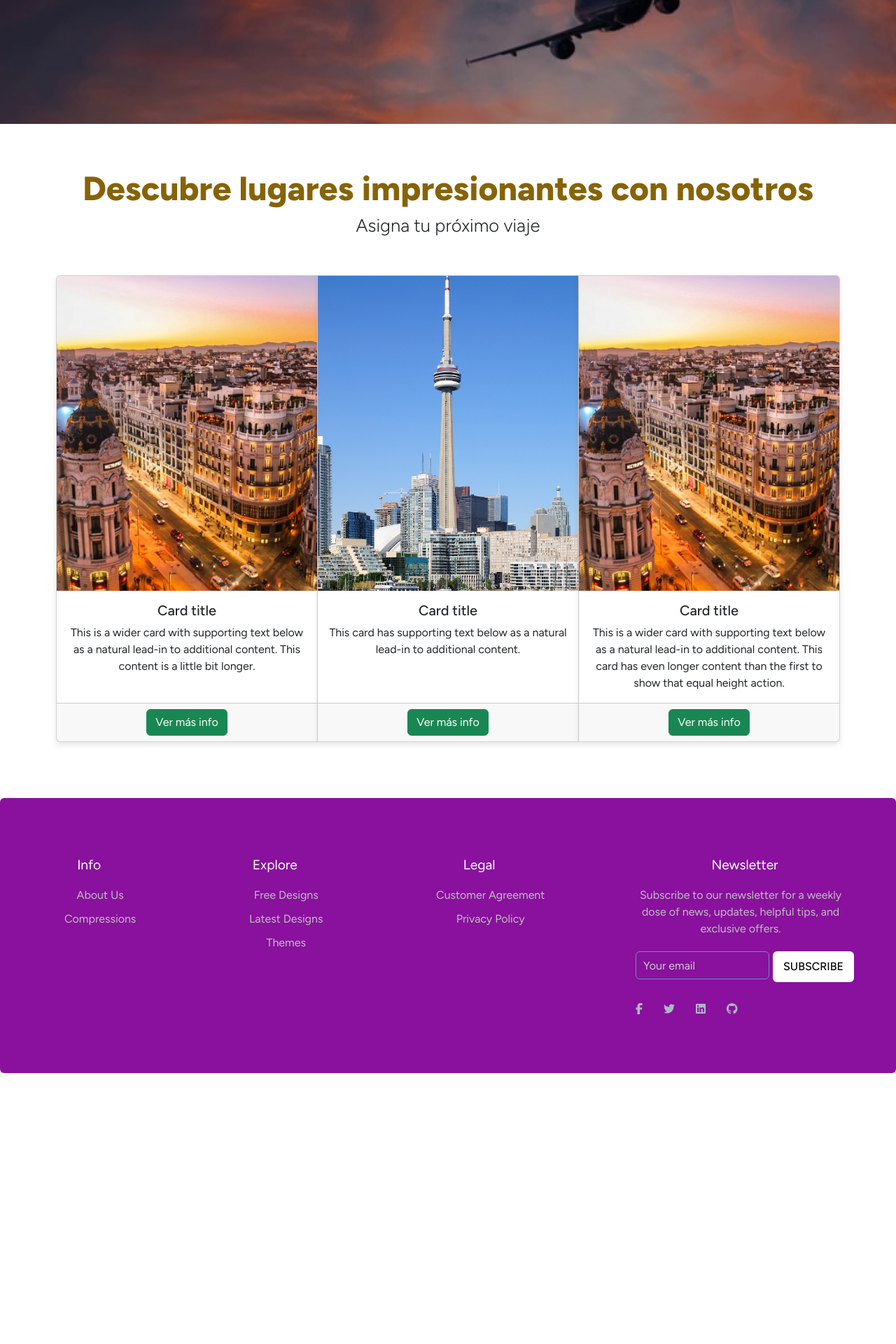
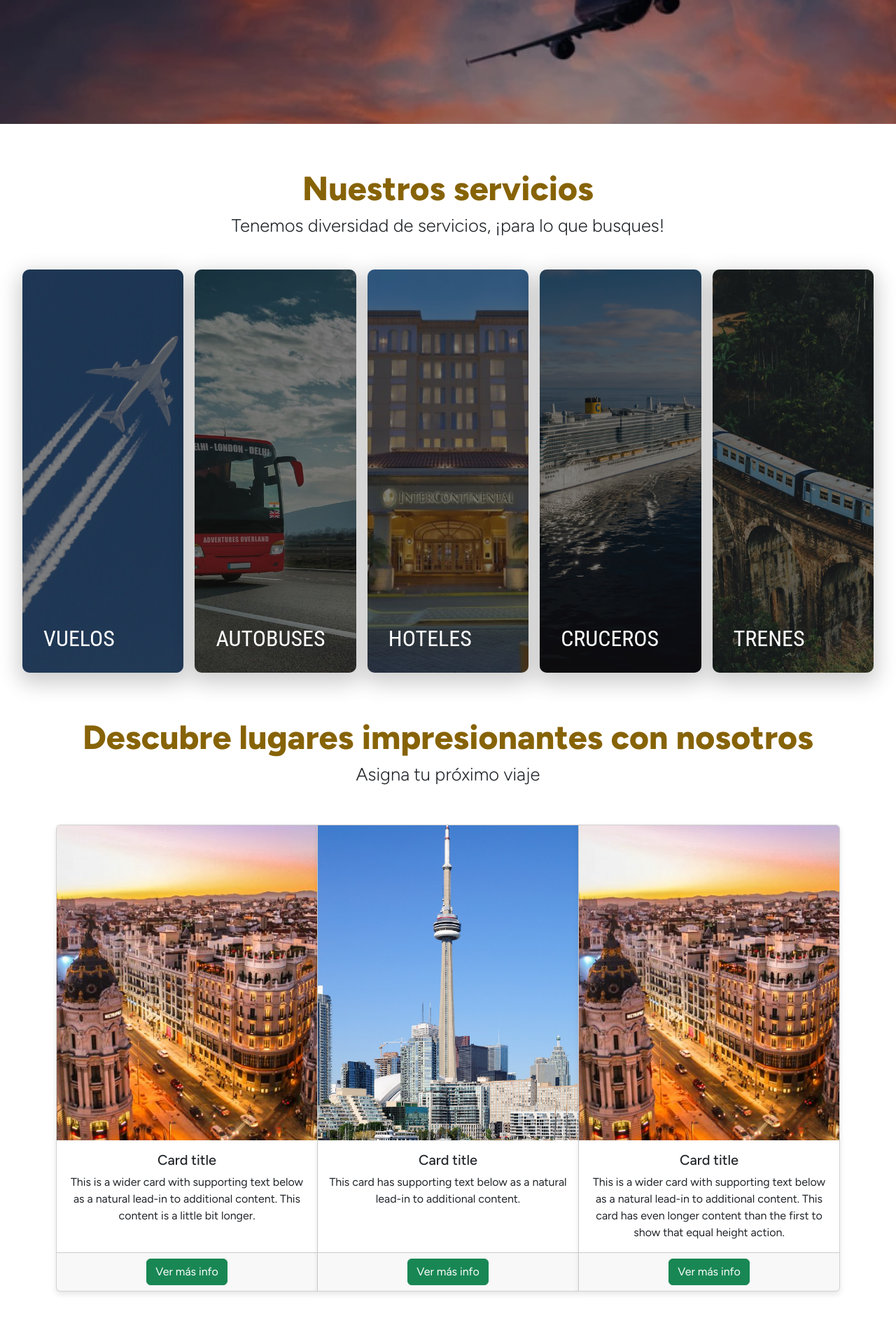
Before and after one commit to balgxmr/flightdreams, a PHP site: page / in a window 1280 px wide. Shown: the part 508-2428 px from the top of the page at 70% size. Before the commit the page ends 2041 px from the top, so only its background shows below. Run offline with PHP 8.4, Linux system fonts and the light colour scheme; some libraries are stand-ins or nearby versions.

Commit message:
moar changes, index mainly

```diff
--- a/config/routes.php
+++ b/config/routes.php
@@ -70,6 +70,8 @@
             $adminController->verReservasAdmin();
         } elseif($action == 'actualizarEstado'){
             $adminController->actualizarEstado();
+        } elseif ($action =='insertarPaquete'){
+            $adminController->insertarPaquete();
         }
 
         if ($servicio) {
--- a/public/css/style.css
+++ b/public/css/style.css
@@ -125,11 +125,97 @@ body {
   font-size: 1.6rem;
   font-weight: 300;
 }
-
 .card-img-top {
   width: 100%;
   height: 450px;
   object-fit: cover;
+}
+
+/* CARDS DE SERVICIOS */
+.custom-card {
+  width: 24rem;
+  height: 36rem;
+  border-radius: 10px;
+  overflow: hidden;
+  cursor: pointer;
+  position: relative;
+  color: var(--blanco);
+  box-shadow: 0 10px 30px 5px rgba(0, 0, 0, 0.2);
+}
+
+.custom-card img {
+  position: absolute;
+  object-fit: cover;
+  width: 100%;
+  height: 100%;
+  top: 0;
+  left: 0;
+  opacity: 0.9;
+  transition: opacity 0.2s ease-out;
+}
+
+.custom-card::before {
+  content: "";
+  position: absolute;
+  top: 0;
+  left: 0;
+  width: 100%;
+  height: 100%;
+  background: rgba(0, 0, 0, 0.5);
+  z-index: 1;
+}
+
+.custom-card .card-content {
+  position: relative;
+  z-index: 2;
+  padding: 20px;
+  height: 100%;
+}
+
+.custom-card h2 {
+  position: absolute;
+  inset: auto auto 30px 30px;
+  margin: 0;
+  transition: inset 0.3s ease-out;
+  font-family: "Roboto Condensed", sans-serif;
+  font-weight: normal;
+  text-transform: uppercase;
+}
+
+.custom-card p,
+.custom-card a {
+  position: absolute;
+  opacity: 0;
+  max-width: 80%;
+  transition: opacity 0.3s ease-out;
+}
+
+.custom-card p {
+  inset: auto auto 110px 30px;
+}
+
+.custom-card a {
+  inset: auto auto 50px 30px;
+  color: inherit;
+  text-decoration: none;
+}
+
+.custom-card:hover h2 {
+  inset: auto auto 210px 30px;
+}
+
+.custom-card:hover p,
+.custom-card:hover a {
+  opacity: 1;
+  transition: opacity 0.5s 0.1s ease-in;
+}
+
+.custom-card:hover img {
+  opacity: 0.9;
+}
+
+.material-symbols-outlined {
+  vertical-align: middle;
 }
 
 /* FOOTER */
@@ -151,6 +237,7 @@ body {
 }
 .footer-col .links {
   margin-top: 20px;
+  padding-left: 0rem;
 }
 .footer-col .links li {
   list-style: none;
@@ -272,8 +359,6 @@ body {
  *
  *
  */
-.formsContainer--text {
-}
 
 .carousel-inner .imagenCotizar {
   height: 350px;
@@ -283,9 +368,6 @@ body {
 
 .recomendadosImg {
   height: 300px;
-}
-
-.destinosCustom {
 }
 
 /*
@@ -417,7 +499,7 @@ body {
   box-shadow: 0 4px 8px rgba(0, 0, 0, 0.1);
 }
 
-/**/
+/* DASHBOARD - Admin page */
 .gridContainer {
   display: grid;
   grid-template-columns: 300px 1fr;
@@ -453,6 +535,17 @@ body {
   text-align: center;
   padding: 1.5rem 0;
   color: white;
+}
+
+.footer-col .footer-img {
+  width: auto;
+  height: 150px;
+  margin-bottom: 15px;
+  display: block;
+  margin-left: auto;
+  margin-right: auto;
+  background-color: var(--blanco);
+  border-radius: 10px;
 }
 
 .menu {
@@ -501,3 +594,14 @@ body {
     margin-left: 0;
   }
 }
+
+.dashboardMain {
+  display: flex;
+  align-items: center;
+  justify-content: center;
+  height: 100vh;
+}
+.centeredImage {
+  display: block; /* Elimina el espacio extra alrededor del elemento inline */
+  margin: 0 auto; /* Centra horizontalmente */
+}
--- a/public/index.php
+++ b/public/index.php
@@ -45,7 +45,60 @@
       </button>
     </div>
 
-    <main class="mainContainer">
+    <section class="mainContainer">
+      <h2 class="mainContainer--title">Nuestros servicios</h2>
+      <h3 class="mainContainer--subtitle">Tenemos diversidad de servicios, ¡para lo que busques!</h3>
+
+      <div class="d-flex gap-3 mt-5 mb-5">
+        <div class="custom-card">
+          <img class="" src="./images/vuelo-card.jpg" alt="">
+          <div class="card-content">
+            <h2>Vuelos</h2>
+            <p>¿Buscas una nueva aventura?. ¡Aquí te tenemos los vuelos! ¡Lo que buscas está aqui!</p>
+            <a href="#" class="button">Ver más</a>
+          </div>
+        </div>
+
+        <div class="custom-card">
+          <img class="" src="./images/autobus-card.jpg" alt="">
+          <div class="card-content">
+            <h2>Autobuses</h2>
+            <p>Viaja comodamente en nuestro servicio de autobuses. Sientete seguro con nuestro sistema de viajes.</p>
+            <a href="#" class="button">Ver más</a>
+          </div>
+        </div>
+
+        <div class="custom-card">
+          <img class="" src="./images/hotel-card.jpg" alt="">
+          <div class="card-content">
+            <h2>Hoteles</h2>
+            <p>¿Buscando donde hospedarte? No dudes más, ¡te brindamos diversidades de lugares!</p>
+            <a href="#" class="button">Ver más</a>
+          </div>
+        </div>
+
+        <div class="custom-card">
+          <img class="" src="./images/crucero-card.webp" alt="">
+          <div class="card-content">
+            <h2>Cruceros</h2>
+            <p>Viaja por el mar, conociendo nuevos destinos. ¡Los cruceros te darán una nueva experiencia!</p>
+            <a href="#" class="button">Ver más</a>
+          </div>
+        </div>
+
+        <div class="custom-card">
+          <img class="" src="./images/trenes.jpg" alt="">
+          <div class="card-content">
+            <h2>Trenes</h2>
+            <p>Disfruta de lo mejor viajando en tren. Desde clases premium hasta económicas. ¡Lo que buscas está aqui!</p>
+            <a href="#" class="button">Ver más</a>
+          </div>
+        </div>
+      </div>
+    </section>
+
+
+    <section class="mainContainer">
       <h2 class="mainContainer--title">Descubre lugares impresionantes con nosotros</h2>
       <h3 class="mainContainer--subtitle">Asigna tu próximo viaje</h3>
 
@@ -83,7 +136,7 @@
           </div>
         </div>
       </div>
-    </main>
+</section>
 
     <?php include '../views/footer.php'; ?>
 
--- a/views/admin/insertar-paquete.php
+++ b/views/admin/insertar-paquete.php
@@ -19,8 +19,6 @@
   <link href="https://cdn.jsdelivr.net/npm/bootstrap@5.3.3/dist/css/bootstrap.min.css" rel="stylesheet" integrity="sha384-QWTKZyjpPEjISv5WaRU9OFeRpok6YctnYmDr5pNlyT2bRjXh0JMhjY6hW+ALEwIH" crossorigin="anonymous">
   <!-- Iconos: Font-Awesome -->
   <script src="https://kit.fontawesome.com/5ddbd215bf.js" crossorigin="anonymous"></script>
-  <link href="https://cdnjs.cloudflare.com/ajax/libs/font-awesome/6.0.0-beta3/css/all.min.css" rel="stylesheet">
-<link href="https://cdn.jsdelivr.net/npm/bootstrap@5.1.3/dist/css/bootstrap.min.css" rel="stylesheet">
 </head>
 
 <body class="gridContainer">
@@ -171,6 +169,8 @@
     </div>
   </main>
 
+  <script src="https://cdn.jsdelivr.net/npm/bootstrap@5.3.3/dist/js/bootstrap.bundle.min.js" integrity="sha384-YvpcrYf0tY3lHB60NNkmXc5s9fDVZLESaAA55NDzOxhy9GkcIdslK1eN7N6jIeHz" crossorigin="anonymous"></script>
+
 </body>
 
 </html>
--- a/views/aside-admin.php
+++ b/views/aside-admin.php
@@ -9,8 +9,8 @@
       <a href="<?php echo BASE_URL; ?>config/routes.php?controller=admin&action=verReservasAdmin"><i class="fa-solid fa-eye"></i> Ver reservas</a>
       <a href="#"><i class="fa-solid fa-chart-simple"></i> Estadísticas</a>
       <a href="<?php echo BASE_URL; ?>config/routes.php?controller=admin&action=listarAdmin"><i class="fa-solid fa-cube"></i> Ver paquetes</a>
-      <a href="#"><i class="fa-solid fa-clock"></i> Actualizar estado</a>
-      <a href="#"><i class="fa-solid fa-right-to-bracket"></i> Ingresar paquete</a>
+      <!-- <a href="#"><i class="fa-solid fa-clock"></i> Actualizar estado</a> -->
+      <a href="<?php echo BASE_URL; ?>config/routes.php?controller=admin&action=insertarPaquete"><i class="fa-solid fa-right-to-bracket"></i> Ingresar paquete</a>
     </div>
   </div>
 </aside>
--- a/views/footer.php
+++ b/views/footer.php
@@ -3,38 +3,39 @@
     <div class="footer-col">
       <h4>Info</h4>
       <ul class="links">
-        <li><a href="#">About Us</a></li>
-        <li><a href="#">Compressions</a></li>
+        <li><a href="<?php echo BASE_URL; ?>views/about-us/about-us.php">Acerca de nosotros</a></li>
+        <li><a href="https://linktr.ee/">Redes sociales</a></li>
       </ul>
     </div>
+
     <div class="footer-col">
-      <h4>Explore</h4>
+      <h4>Servicios</h4>
       <ul class="links">
-        <li><a href="#">Free Designs</a></li>
-        <li><a href="#">Latest Designs</a></li>
-        <li><a href="#">Themes</a></li>
+        <li><a href="<?php echo BASE_URL; ?>config/routes.php?controller=paquete&action=listarPorServicio&servicio=autobuses">Autobuses</a></li>
+        <li><a href="<?php echo BASE_URL; ?>config/routes.php?controller=paquete&action=listarPorServicio&servicio=cruceros">Cruceros</a></li>
+        <li><a href="<?php echo BASE_URL; ?>config/routes.php?controller=paquete&action=listarPorServicio&servicio=trenes">Trenes</a></li>
+        <li><a href="<?php echo BASE_URL; ?>config/routes.php?controller=paquete&action=listarPorServicio&servicio=vuelos">Hoteles</a></li>
+        <li><a href="<?php echo BASE_URL; ?>config/routes.php?controller=paquete&action=listarPorServicio&servicio=hoteles">Vuelos</a></li>
       </ul>
     </div>
+
     <div class="footer-col">
       <h4>Legal</h4>
       <ul class="links">
-        <li><a href="#">Customer Agreement</a></li>
-        <li><a href="#">Privacy Policy</a></li>
+        <li><a href="#">Términos de Condiciones</a></li>
+        <li><a href="#">Política de Privacidad</a></li>
       </ul>
     </div>
+
     <div class="footer-col">
-      <h4>Newsletter</h4>
-      <p>Subscribe to our newsletter for a weekly dose of news, updates, helpful tips, and exclusive offers.</p>
-      <form action="#">
-        <input type="text" placeholder="Your email" required />
-        <button type="submit">SUBSCRIBE</button>
-      </form>
-      <div class="icons">
-        <i class="fa-brands fa-facebook-f"></i>
-        <i class="fa-brands fa-twitter"></i>
-        <i class="fa-brands fa-linkedin"></i>
-        <i class="fa-brands fa-github"></i>
-      </div>
+      <img src="../public/images/Flight-&-Dreams-LOGO-Traz.png" alt="Logo pequeño" class="footer-img">
+      <!-- <h4>Legal</h4> -->
+      <ul class="links">
+        <li><a href="#">Flights & Dreams</a></li>
+        <li><a href="#">Copyright 2024.</a></li>
+      </ul>
     </div>
+
+
   </div>
 </section>
```
Also changed, not shown: controllers/AdminController.php (+13 -0 lines), views/admin/dashboard.php (+16 -1 lines), controllers/ViajesController.php (line endings or trailing spaces), public/images/autobus-card.jpg (added), public/images/crucero-card.webp (added), public/images/hotel-card.jpg (added), public/images/vuelo-card.jpg (added).
